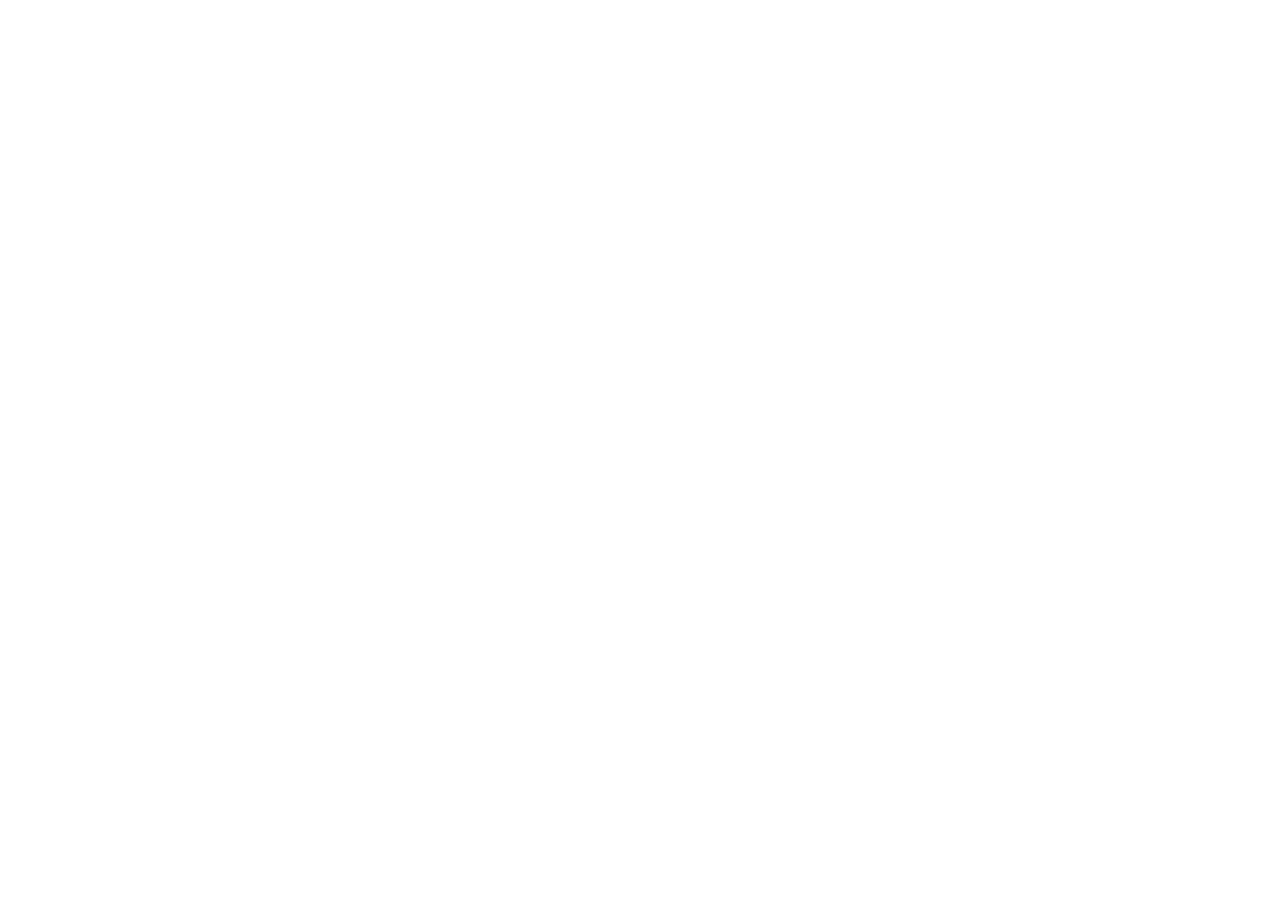
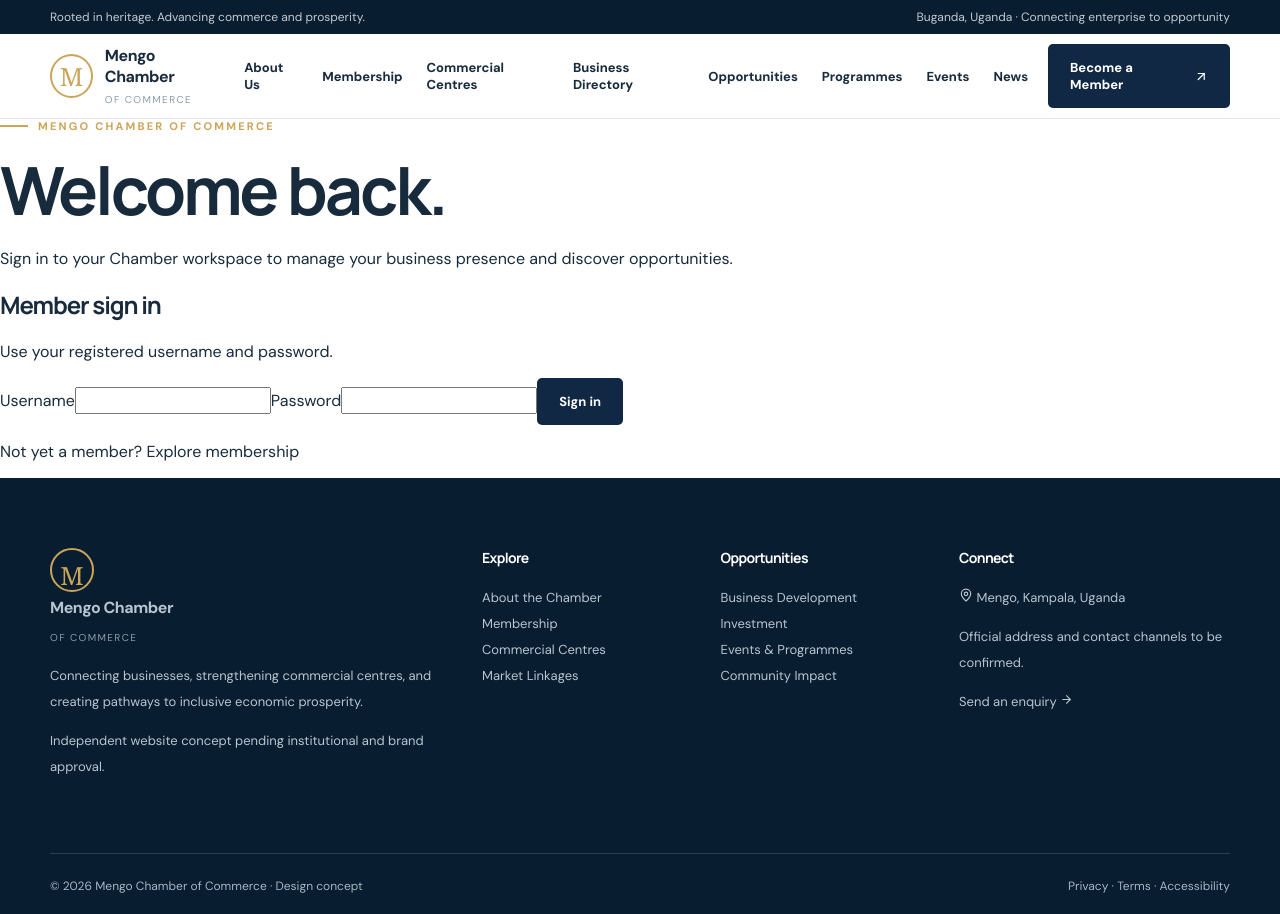
Before and after one commit to watumwa/mengo, a Next.js app: page /login in a window 1280 px wide. Before the commit this address had no page. Before the commit the page ends 800 px from the top, so only its background shows below. Built offline with nearby package versions, Linux system fonts and the light colour scheme.

Commit message:
Add polished functional member sign-in page

```diff
--- /dev/null
+++ b/app/login/page.tsx
@@ -0,0 +1,22 @@
+"use client";
+import {useState} from "react";
+import {useRouter} from "next/navigation";
+import Link from "next/link";
+import {Shell} from "../components";
+export default function Login(){
+ const router=useRouter();
+ const [username,setUsername]=useState("");
+ const [password,setPassword]=useState("");
+ const [busy,setBusy]=useState(false);
+ const [error,setError]=useState("");
+ async function signIn(event:React.FormEvent<HTMLFormElement>){
+  event.preventDefault();setBusy(true);setError("");
+  try{
+   const response=await fetch("/api/auth/login",{method:"POST",headers:{"Content-Type":"application/json"},body:JSON.stringify({username,password})});
+   if(!response.ok){setError("Sign in failed. Check your credentials or try again later.");return;}
+   router.replace("/dashboard");router.refresh();
+  }catch{setError("Unable to reach the authentication service.");}
+  finally{setBusy(false);}
+ }
+ return <Shell><main className="member-login"><section className="member-login-card"><div className="member-login-intro"><div className="kicker">Mengo Chamber of Commerce</div><h1>Welcome back.</h1><p>Sign in to your Chamber workspace to manage your business presence and discover opportunities.</p></div><div className="member-login-form"><h2>Member sign in</h2><p>Use your registered username and password.</p><form onSubmit={signIn}><label>Username<input required autoComplete="username" value={username} onChange={e=>setUsername(e.target.value)}/></label><label>Password<input required type="password" autoComplete="current-password" value={password} onChange={e=>setPassword(e.target.value)}/></label>{error&&<p role="alert" className="member-login-error">{error}</p>}<button className="btn navy" type="submit" disabled={busy}>{busy?"Signing in...":"Sign in"}</button></form><p>Not yet a member? <Link href="/join">Explore membership</Link></p></div></section></main></Shell>
+}
```
